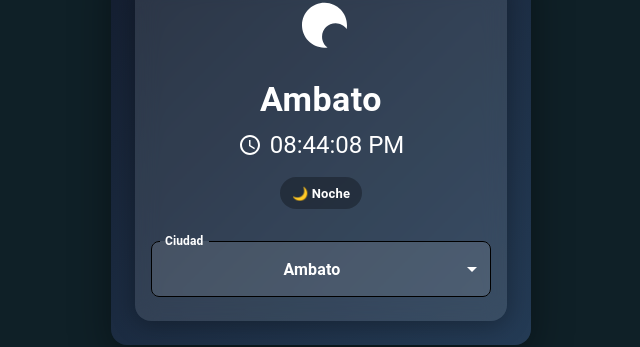
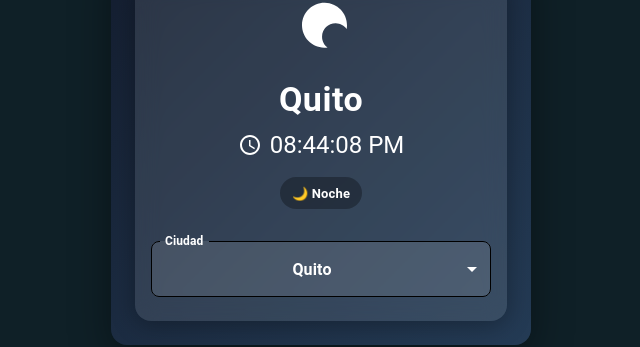
Before and after one commit to Patogol35/horamundial, a React (Vite) app: page / in a window 1280 px wide. Shown: the part 336-683 px from the top of the page, without its empty margins (319-959 px from the left). Built offline with nearby package versions, Linux system fonts and the light colour scheme.

Commit message:
Update cities array to include Quito

```diff
--- a/src/WorldClock.jsx
+++ b/src/WorldClock.jsx
@@ -14,7 +14,7 @@ import { motion } from "framer-motion";
 import { AccessTime, WbSunny, DarkMode } from "@mui/icons-material";
 
 const cities = [
-  { name: "Ambato", timezone: "America/Guayaquil" },
+  { name: "Quito", timezone: "America/Guayaquil" },
   { name: "Londres", timezone: "Europe/London" },
   { name: "Nueva York", timezone: "America/New_York" },
   { name: "Tokio", timezone: "Asia/Tokyo" },
```
